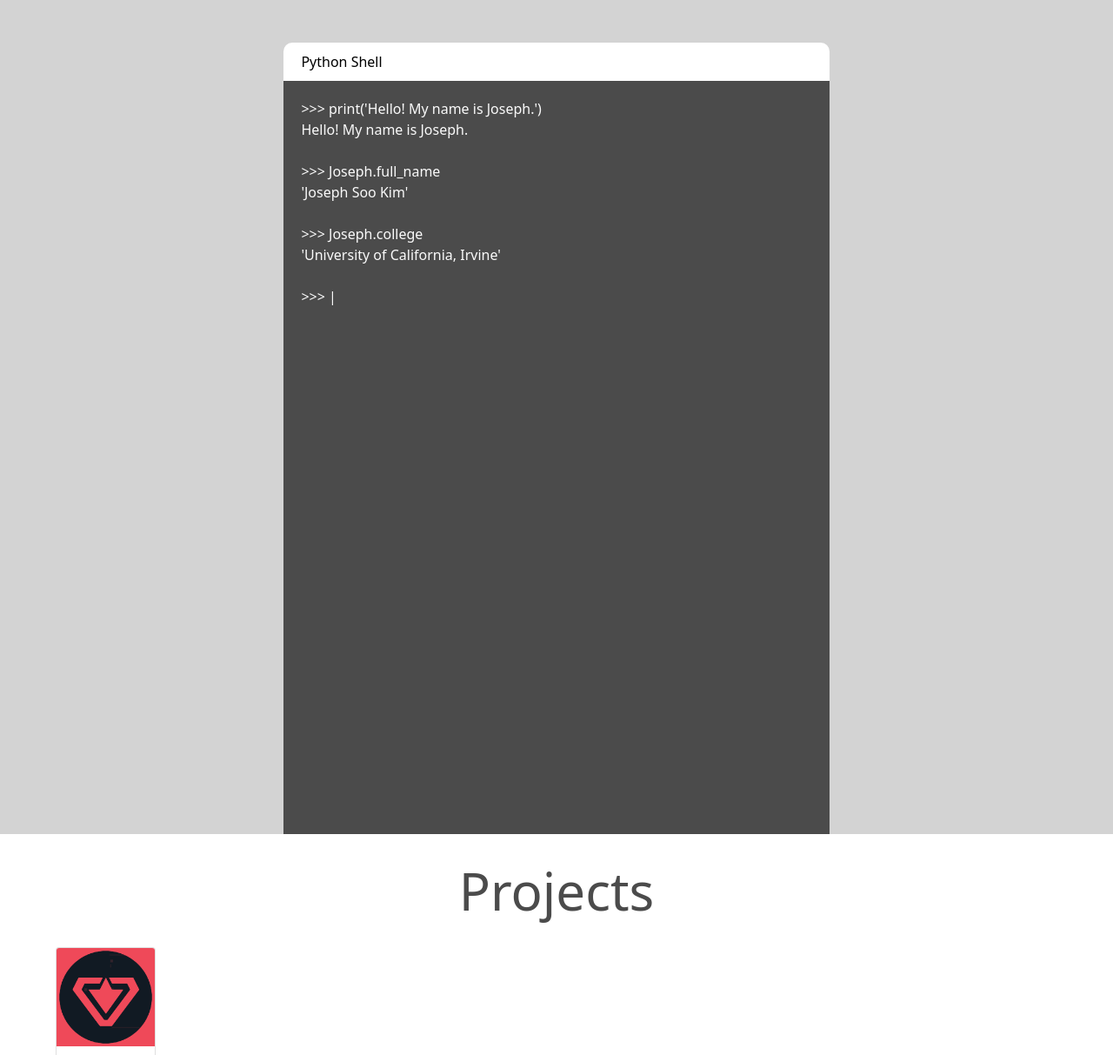
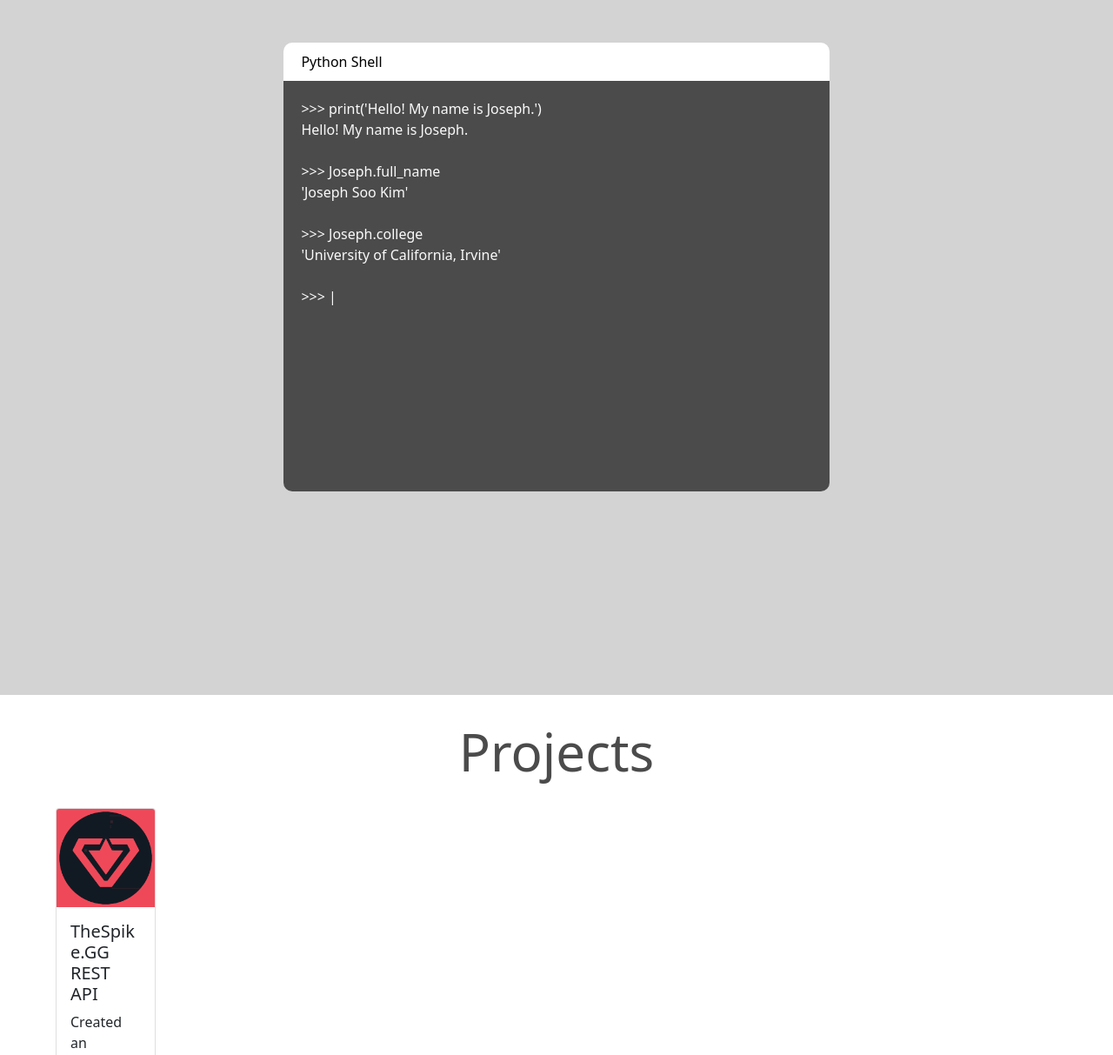
Before and after one commit to josephsookim/v1, a Flask app: page / in a window 1280 px wide. Shown: the part 401-1614 px from the top of the page at 87% size. Run offline with Flask 2, Linux system fonts and the light colour scheme.

Commit message:
fix console css

```diff
--- a/static/css/styles.css
+++ b/static/css/styles.css
@@ -43,7 +43,7 @@ html {
 
 #about {
   background-color: #d3d3d3;
-  height: 120%;
+  height: 100%;
   width: 100%;
 }
 
@@ -53,7 +53,7 @@ html {
   margin: auto;
   padding-top: 50px;
   /*height: 700px;*/
-  height: 100%;
+  height: 80%;
   text-align: left;
   color: #fafafa;
 }
@@ -75,7 +75,7 @@ html {
   width: 70%;
   padding: 20px;
   /*height: 650px;*/
-  height: 100%;
+  height: 80%;
   margin: auto;
   background: #4b4b4b;
   border-bottom-left-radius: 10px;
```
